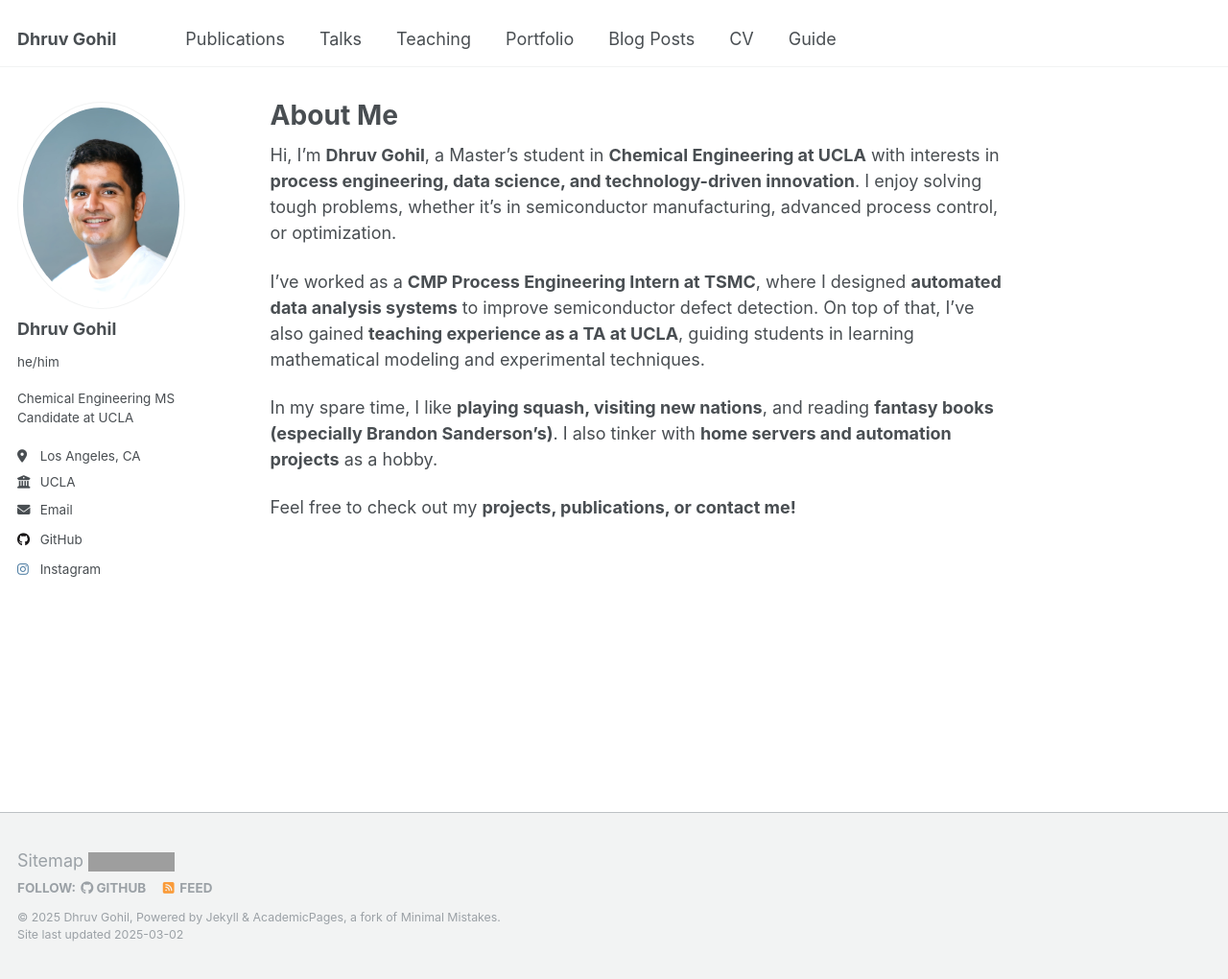
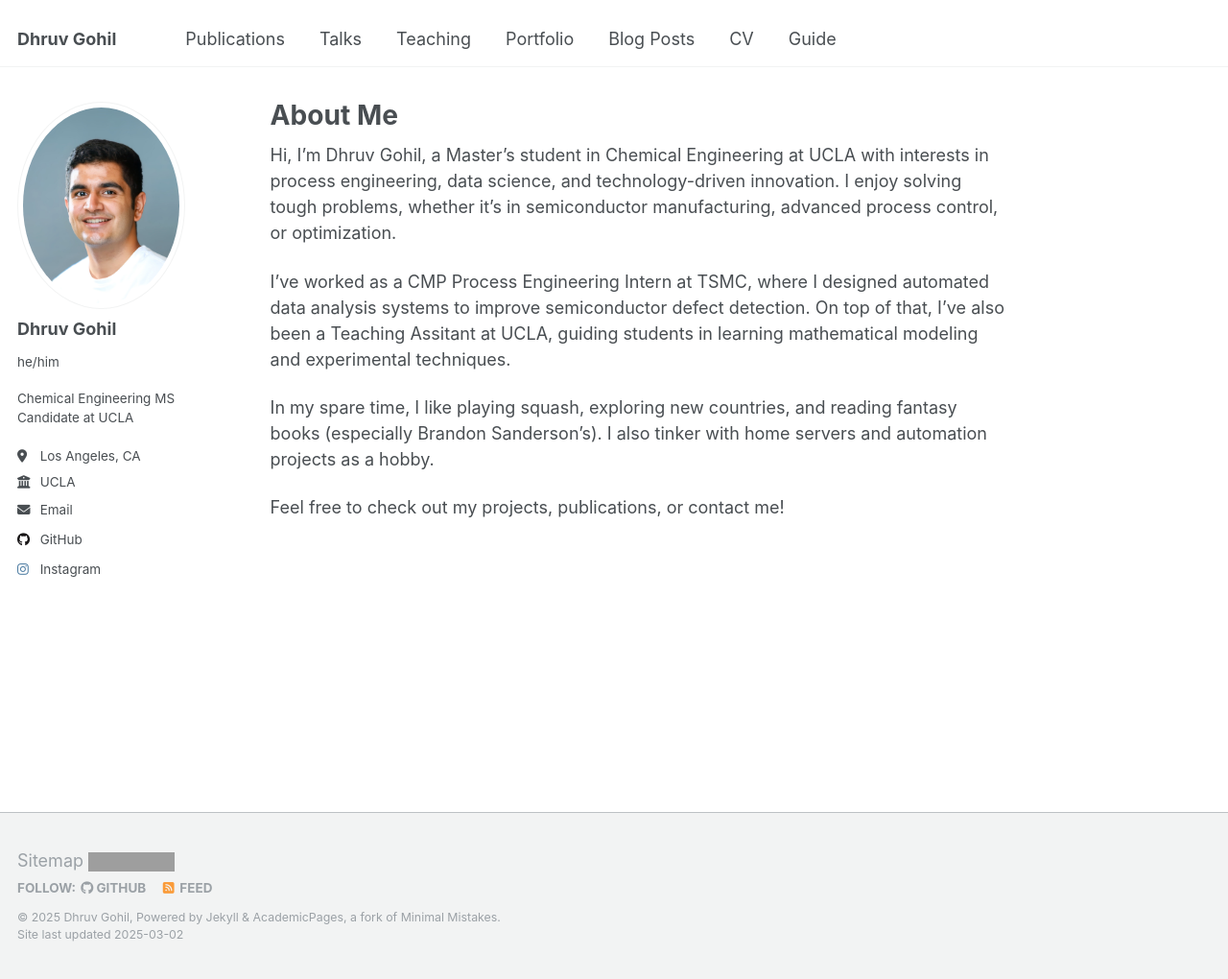
Before and after one commit to dhruv-gohil/dhruv-gohil.github.io, a Jekyll site: the page built from _pages/about.md, in a window 1280 px wide and 1020 px high. Shown: the whole window at 96% size. Built offline with Jekyll 4.4.1, drawn with Linux system fonts in a browser that asks for light colours; grey boxes are pictures that could not be loaded.

Commit message:
Update about.md

```diff
--- a/_pages/about.md
+++ b/_pages/about.md
@@ -7,10 +7,10 @@ redirect_from:
   - /about.html
 ---
 
-Hi, I'm **Dhruv Gohil**, a Master's student in **Chemical Engineering at UCLA** with interests in **process engineering, data science, and technology-driven innovation**. I enjoy solving tough problems, whether it's in semiconductor manufacturing, advanced process control, or optimization.
+Hi, I'm Dhruv Gohil, a Master's student in Chemical Engineering at UCLA with interests in process engineering, data science, and technology-driven innovation. I enjoy solving tough problems, whether it's in semiconductor manufacturing, advanced process control, or optimization.
 
-I've worked as a **CMP Process Engineering Intern at TSMC**, where I designed **automated data analysis systems** to improve semiconductor defect detection. On top of that, I've also gained **teaching experience as a TA at UCLA**, guiding students in learning mathematical modeling and experimental techniques.
+I've worked as a CMP Process Engineering Intern at TSMC, where I designed automated data analysis systems to improve semiconductor defect detection. On top of that, I've also been a Teaching Assitant at UCLA, guiding students in learning mathematical modeling and experimental techniques.
 
-In my spare time, I like **playing squash, visiting new nations**, and reading **fantasy books (especially Brandon Sanderson's)**. I also tinker with **home servers and automation projects** as a hobby.
+In my spare time, I like playing squash, exploring new countries, and reading fantasy books (especially Brandon Sanderson's). I also tinker with home servers and automation projects as a hobby.
 
-Feel free to check out my **projects, publications, or contact me!**
+Feel free to check out my projects, publications, or contact me!
```
